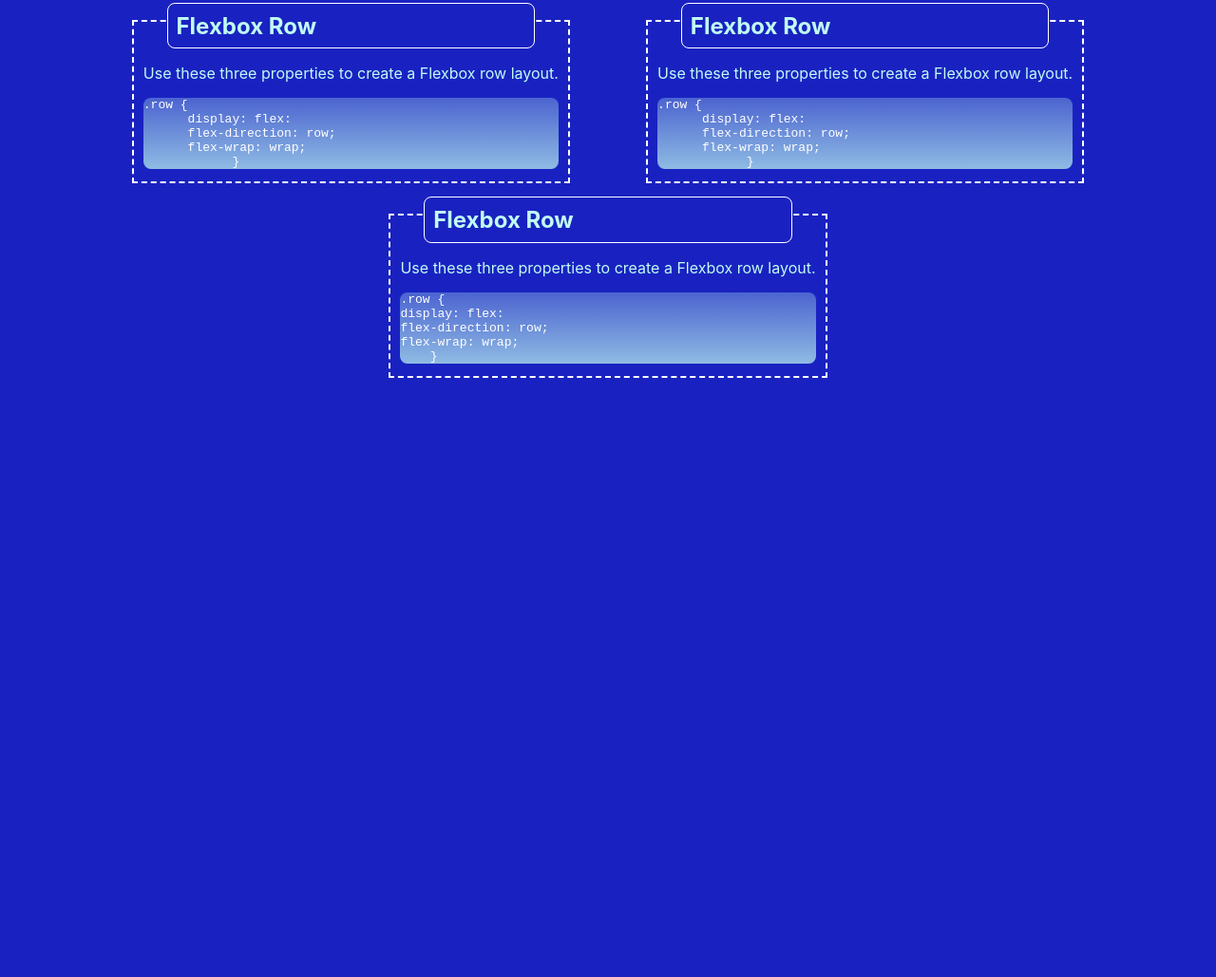
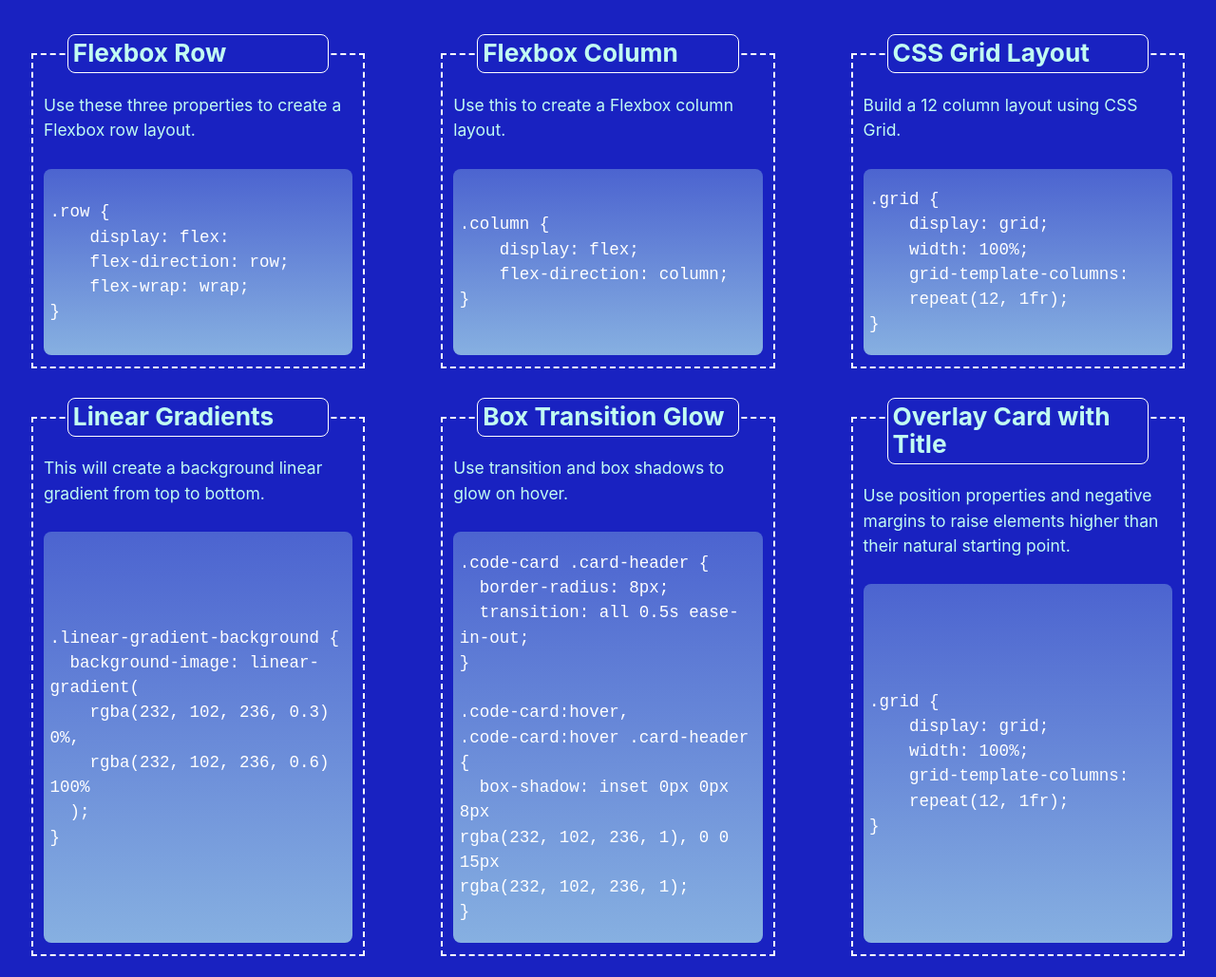
Before and after one commit to jordshub/CSS-Cheat-Sheet, a plain HTML site: page index.html in a window 1280 px wide. Shown: the part 183-1212 px from the top of the page at 95% size. Before the commit the page ends 800 px from the top, so only its background shows below. Drawn offline with Linux system fonts and the light colour scheme.

Commit message:
improved CSS styling and added html content

```diff
--- a/assets/style.css
+++ b/assets/style.css
@@ -5,6 +5,10 @@ header {
     font-size: 40px;
     font-weight: 700;
     line-height: 1.1;
+}
+
+html {
+    font-size: 62.5%;
 }
 
 .intro {
@@ -18,38 +22,95 @@ header {
     display: flex;
     flex-direction: row;
     flex-wrap: wrap;
+    margin-left: -1.5rem;
+    margin-right: -1.5rem;
+}
+
+.card-column {
+    flex: 1 0 100%;
+    padding: 2rem 0px;
+    transition: flex-basis 500ms linear;
+    margin-bottom: 1.5rem;
 }
 
 .code-card {
-    border: 2px dashed rgb(255, 255, 255);
-    padding: 0% 0.8% 0px;
+    padding: 0% 3% 1%;
     color: rgb(193, 252, 242);
+    outline: 2px dashed rgb(255, 255, 255);
+    outline-offset: -2px;
+    display: flex;
+    flex-direction: column;
+    justify-content: flex-start;
+    min-height: 100%;
 }
 
-.box-heading {
+.code-card .code-block {
+    flex-grow: 1;
+}
+
+.code-card pre:active {
+    user-select: all;
+}
+
+
+.code-card .box-heading {
+    position: relative;
     border-radius: 8px;
     border: white solid 1px;
     text-align: left;
     margin: -20px 25px 1%;
-    padding: 2%;
+    padding: 1.5%;
     background-color: #1922c1;
     color: rgb(193, 252, 242);
+    line-height: 1.1em
+}
+
+.code-card pre {
+    white-space: pre-wrap;
+    overflow: auto;
+    tab-size: 40;
+    align-items: center;
 }
 
 .code-block {
     background-image: linear-gradient(rgba(193, 252, 242, 0.3) 0%,
-            rgba(193, 252, 242, 0.7) 100%);
+            rgba(193, 252, 242, 0.65) 100%);
     border-radius: 8px;
     color: white;
+    padding: 0% 2%;
+    display: flex;
+    margin: 3% 0px
 }
 
 body {
     background-color: #1922c1;
     font-family: -apple-system, BlinkMacSystemFont, 'Segoe UI', Roboto, Helvetica,
         Arial, sans-serif, 'Apple Color Emoji', 'Segoe UI Emoji', 'Segoe UI Symbol';
-
+    font-size: 1.75rem;
+    line-height: 1.5;
 }
 
 .justify-center {
     justify-content: center;
 }
+
+.row:last-child {
+    flex-grow: 1;
+}
+
+@media screen and (min-width: 768px) {
+
+    /* on tablets, set columns to only be 50% of the width and not grow */
+    .card-column {
+        flex: 0 0 50%;
+        max-width: 50%;
+    }
+}
+
+@media screen and (min-width: 992px) {
+
+    .card-column {
+        flex: 0 0 33.333%;
+        max-width: 33.333%;
+    }
+}
--- a/index.html
+++ b/index.html
@@ -17,6 +17,7 @@
             this page! Select any snippet below and it'll automatically select all of the code for you to copy.</p>
     </section>
     <section class="row justify-center">
+        <div class="card-column">
             <figure class="code-card">
                 <h2 class="box-heading">Flexbox Row</h2>
                 <div id="card-body">
@@ -29,30 +30,86 @@
 }
 </code></pre>
             </figure>
+        </div>
+        <div class="card-column">
             <figure class="code-card">
-            <h2 class="box-heading">Flexbox Row</h2>
+                <h2 class="box-heading">Flexbox Column</h2>
                 <div id="card-body">
-                <p>Use these three properties to create a Flexbox row layout.</p>
+                    <p>Use this to create a Flexbox column layout.</p>
                 </div>
-            <pre class="code-block"><code>.row {
-      display: flex:
-      flex-direction: row;
-      flex-wrap: wrap;
+                <pre class="code-block"><code>.column {
+    display: flex;
+    flex-direction: column;
 }
 </code></pre>
             </figure>
+        </div>
+        <div class="card-column">
             <figure class="code-card">
-            <h2 class="box-heading">Flexbox Row</h2>
+                <h2 class="box-heading">CSS Grid Layout</h2>
                 <div id="card-body">
-                <p>Use these three properties to create a Flexbox row layout.</p>
+                    <p>Build a 12 column layout using CSS Grid.</p>
                 </div>
-            <pre class="code-block"><code>.row {
-display: flex:
-flex-direction: row;
-flex-wrap: wrap;
+                <pre class="code-block"><code>.grid {
+    display: grid;
+    width: 100%;
+    grid-template-columns:
+    repeat(12, 1fr);
 }
 </code></pre>
             </figure>
+        </div>
+        <div class="card-column">
+            <figure class="code-card">
+                <h2 class="box-heading">Linear Gradients</h2>
+                <div id="card-body">
+                    <p>This will create a background linear gradient from top to bottom.</p>
+                </div>
+                <pre class="code-block"><code>.linear-gradient-background {
+  background-image: linear-gradient(
+    rgba(232, 102, 236, 0.3) 0%,
+    rgba(232, 102, 236, 0.6) 100%
+  );
+}
+</code></pre>
+            </figure>
+        </div>
+        <div class="card-column">
+            <figure class="code-card">
+                <h2 class="box-heading">Box Transition Glow</h2>
+                <div id="card-body">
+                    <p>Use transition and box shadows to glow on hover.</p>
+                </div>
+                <pre class="code-block"><code>.code-card .card-header {
+  border-radius: 8px;
+  transition: all 0.5s ease-in-out;
+}
+
+.code-card:hover,
+.code-card:hover .card-header {
+  box-shadow: inset 0px 0px 8px
+rgba(232, 102, 236, 1), 0 0 15px
+rgba(232, 102, 236, 1);
+}
+</code></pre>
+            </figure>
+        </div>
+        <div class="card-column">
+            <figure class="code-card">
+                <h2 class="box-heading">Overlay Card with Title</h2>
+                <div id="card-body">
+                    <p>Use position properties and negative margins to raise elements higher than their natural starting
+                        point.</p>
+                </div>
+                <pre class="code-block"><code>.grid {
+    display: grid;
+    width: 100%;
+    grid-template-columns:
+    repeat(12, 1fr);
+}
+</code></pre>
+            </figure>
+        </div>
     </section>
 
 </body>
```
Lines whose indentation alone changed are shown as unchanged.
